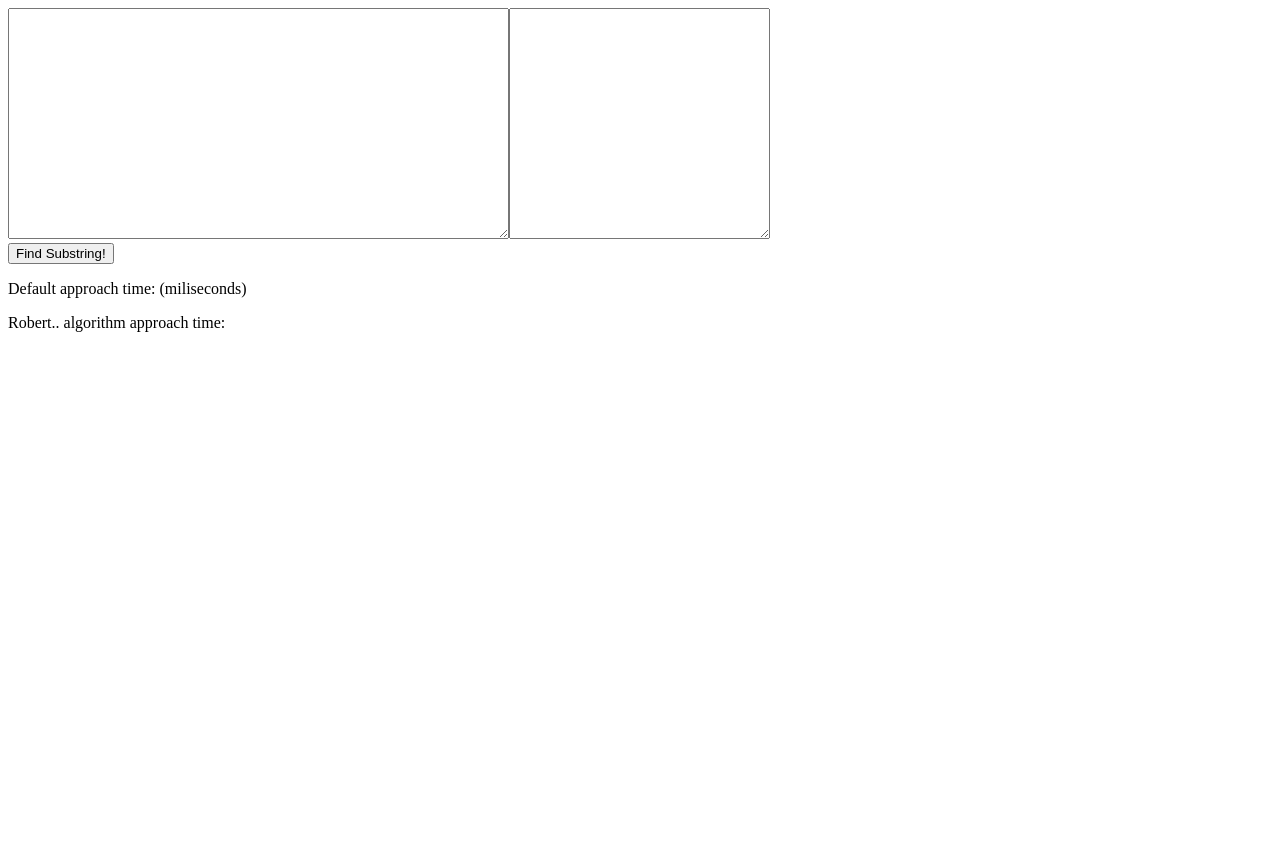
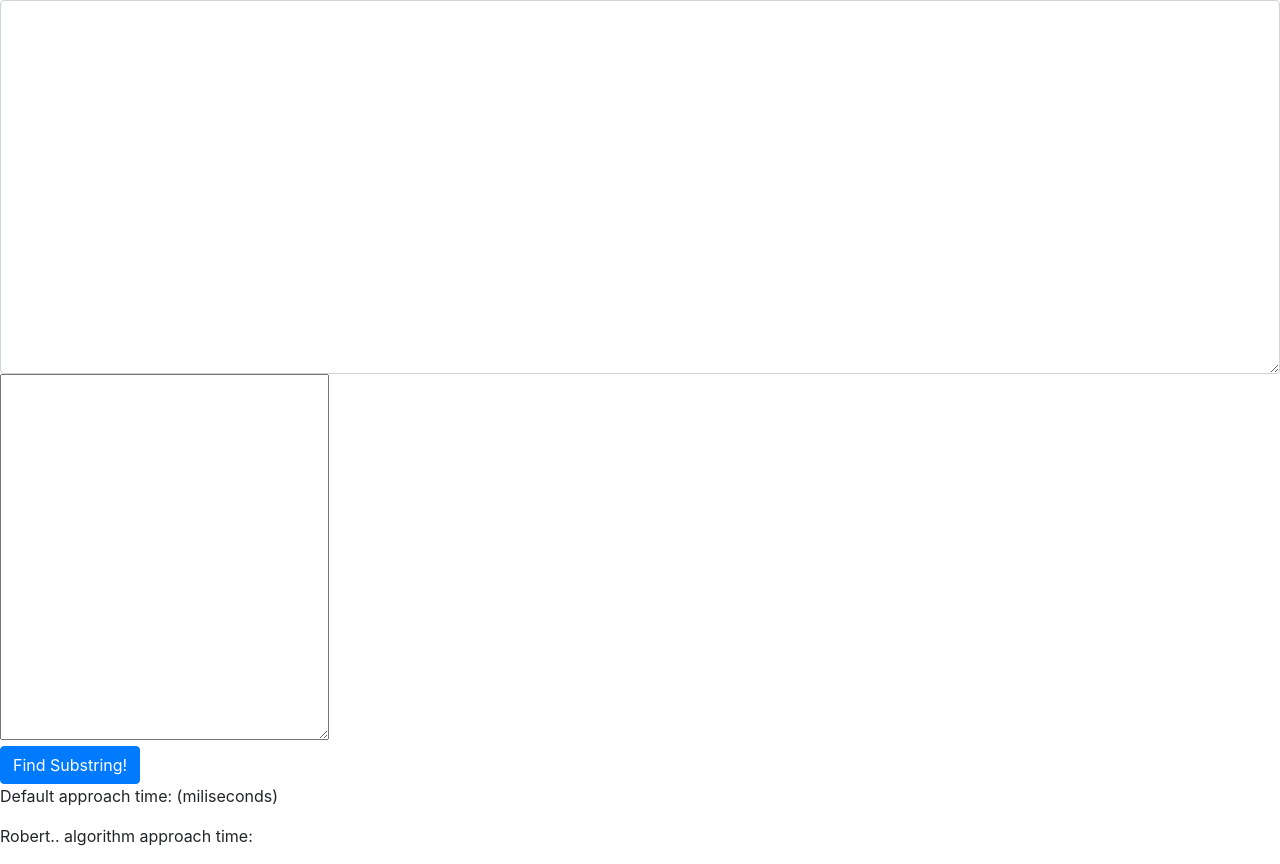
Before and after one commit to MantasCiutys/find-substring, an Angular app: page / in a window 1280 px wide. Before the commit the page ends 800 px from the top, so only its background shows below. Built offline with nearby package versions, Linux system fonts and the light colour scheme.

Commit message:
Added Bootstrap

```diff
--- a/src/app/input-texts/input-texts.component.html
+++ b/src/app/input-texts/input-texts.component.html
@@ -2,4 +2,4 @@
 	<textarea [(ngModel)]="inputString" id="inputText" class="form-control" name="inputText" cols="60" rows="15"></textarea>
 	<textarea [(ngModel)]="inputSubstring" id="substringText" name="substringText" cols="30" rows="15"></textarea>
 </div>
-<button type="button" (click)="isDefaultSubstringFound()">Find Substring!</button>
+<button type="button" class="btn btn-primary" (click)="isDefaultSubstringFound()">Find Substring!</button>
--- a/src/index.html
+++ b/src/index.html
@@ -6,8 +6,13 @@
   <base href="/">
   <meta name="viewport" content="width=device-width, initial-scale=1">
   <link rel="icon" type="image/x-icon" href="favicon.ico">
+  <link rel="stylesheet" href="https://stackpath.bootstrapcdn.com/bootstrap/4.3.1/css/bootstrap.min.css" integrity="sha384-ggOyR0iXCbMQv3Xipma34MD+dH/1fQ784/j6cY/iJTQUOhcWr7x9JvoRxT2MZw1T" crossorigin="anonymous">
 </head>
 <body>
   <app-root></app-root>
+
+  <script src="https://code.jquery.com/jquery-3.3.1.slim.min.js" integrity="sha384-q8i/X+965DzO0rT7abK41JStQIAqVgRVzpbzo5smXKp4YfRvH+8abtTE1Pi6jizo" crossorigin="anonymous"></script>
+  <script src="https://cdnjs.cloudflare.com/ajax/libs/popper.js/1.14.7/umd/popper.min.js" integrity="sha384-UO2eT0CpHqdSJQ6hJty5KVphtPhzWj9WO1clHTMGa3JDZwrnQq4sF86dIHNDz0W1" crossorigin="anonymous"></script>
+  <script src="https://stackpath.bootstrapcdn.com/bootstrap/4.3.1/js/bootstrap.min.js" integrity="sha384-JjSmVgyd0p3pXB1rRibZUAYoIIy6OrQ6VrjIEaFf/nJGzIxFDsf4x0xIM+B07jRM" crossorigin="anonymous"></script>
 </body>
 </html>
```
